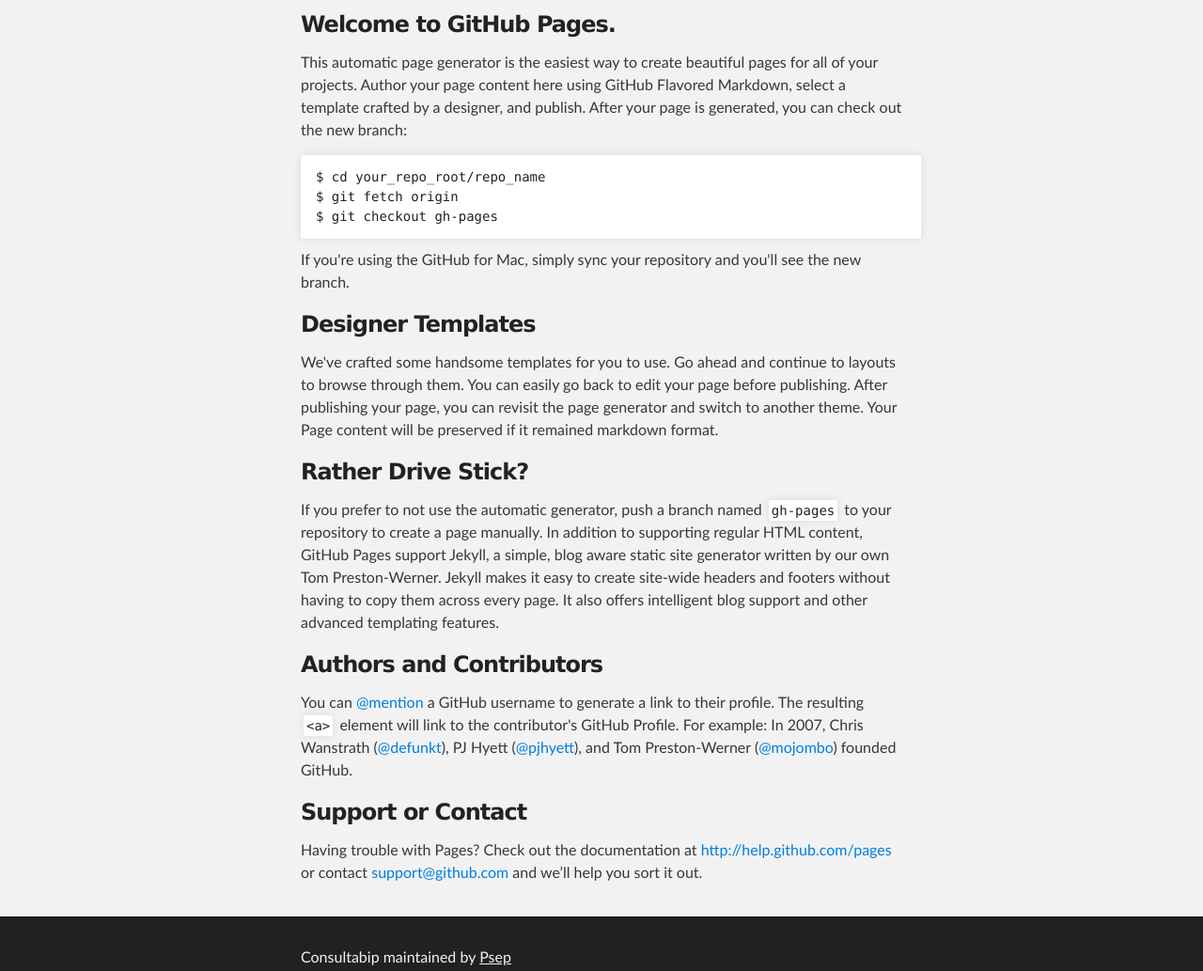
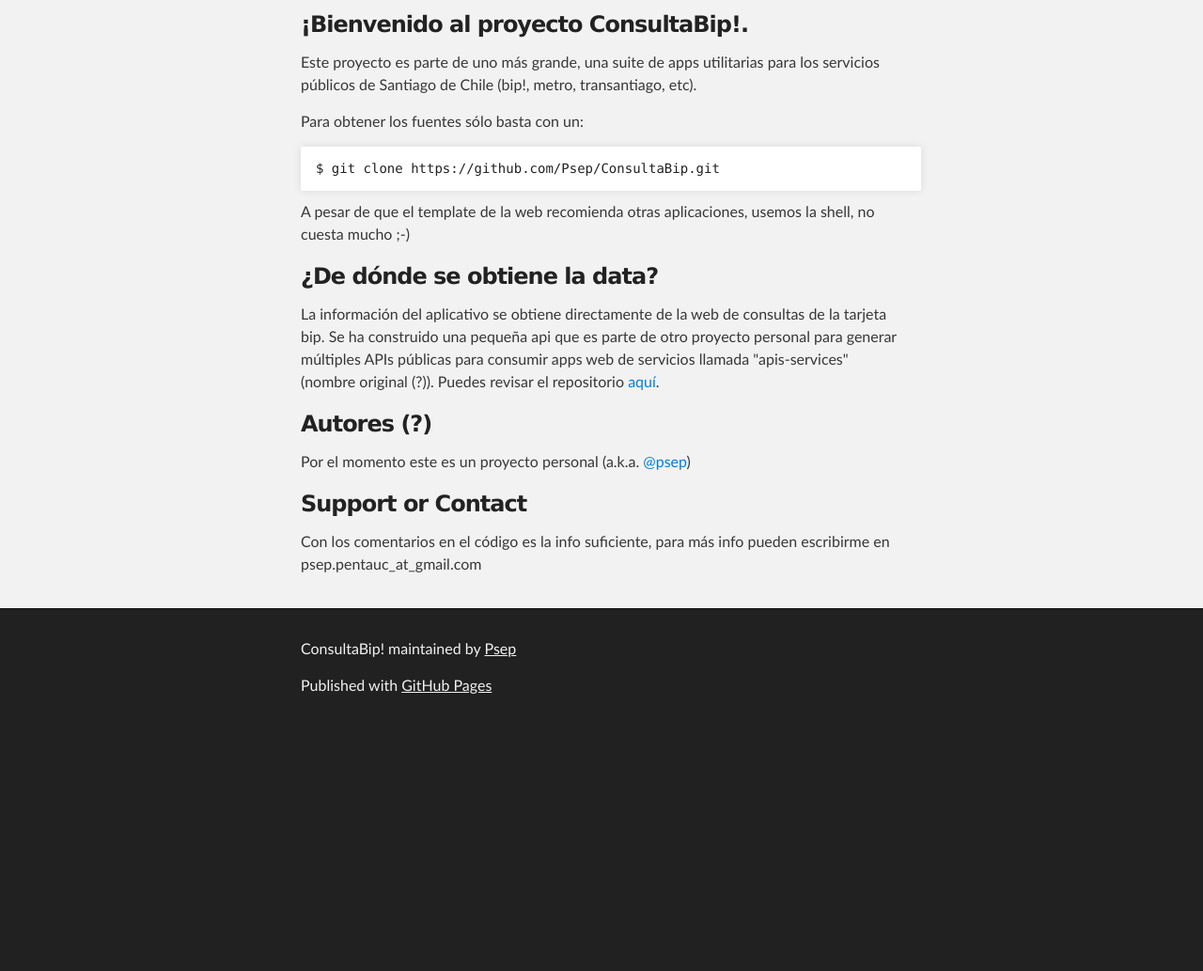
Before and after one commit to Psep/ConsultaBip, a plain HTML site: page index.html in a window 1280 px wide. Shown: the part 324-1357 px from the top of the page at 94% size. After the commit the page ends 1100 px from the top, so only its background shows below. Drawn offline with Linux system fonts and the light colour scheme.

```diff
--- a/index.html
+++ b/index.html
@@ -4,11 +4,11 @@
   <head>
     <meta charset='utf-8' />
     <meta http-equiv="X-UA-Compatible" content="chrome=1" />
-    <meta name="description" content="Consultabip : Firefox OS App para consultar el Saldo de la tarjeta Bip!, medio de pago del transporte público de la ciudad de Santiago de Chile." />
+    <meta name="description" content="ConsultaBip! : Firefox OS App para consultar el Saldo de la tarjeta Bip!, medio de pago del transporte público de la ciudad de Santiago de Chile." />
 
     <link rel="stylesheet" type="text/css" media="screen" href="stylesheets/stylesheet.css">
 
-    <title>Consultabip</title>
+    <title>ConsultaBip!</title>
   </head>
 
   <body>
@@ -18,7 +18,7 @@
         <header class="inner">
           <a id="forkme_banner" href="https://github.com/Psep/ConsultaBip">View on GitHub</a>
 
-          <h1 id="project_title">Consultabip</h1>
+          <h1 id="project_title">ConsultaBip!</h1>
           <h2 id="project_tagline">Firefox OS App para consultar el Saldo de la tarjeta Bip!, medio de pago del transporte público de la ciudad de Santiago de Chile.</h2>
 
             <section id="downloads">
@@ -32,43 +32,42 @@
     <div id="main_content_wrap" class="outer">
       <section id="main_content" class="inner">
         <h3>
-<a name="welcome-to-github-pages" class="anchor" href="#welcome-to-github-pages"><span class="octicon octicon-link"></span></a>Welcome to GitHub Pages.</h3>
+<a name="bienvenido-al-proyecto-consultabip" class="anchor" href="#bienvenido-al-proyecto-consultabip"><span class="octicon octicon-link"></span></a>¡Bienvenido al proyecto ConsultaBip!.</h3>
 
-<p>This automatic page generator is the easiest way to create beautiful pages for all of your projects. Author your page content here using GitHub Flavored Markdown, select a template crafted by a designer, and publish. After your page is generated, you can check out the new branch:</p>
+<p>Este proyecto es parte de uno más grande, una suite de apps utilitarias para los servicios públicos
+de Santiago de Chile (bip!, metro, transantiago, etc).</p>
 
-<pre><code>$ cd your_repo_root/repo_name
-$ git fetch origin
-$ git checkout gh-pages
+<p>Para obtener los fuentes sólo basta con un:</p>
+
+<pre><code>$ git clone https://github.com/Psep/ConsultaBip.git
 </code></pre>
 
-<p>If you're using the GitHub for Mac, simply sync your repository and you'll see the new branch.</p>
+<p>A pesar de que el template de la web recomienda otras aplicaciones, usemos la shell, no cuesta mucho ;-)</p>
 
 <h3>
-<a name="designer-templates" class="anchor" href="#designer-templates"><span class="octicon octicon-link"></span></a>Designer Templates</h3>
+<a name="de-d%C3%B3nde-se-obtiene-la-data" class="anchor" href="#de-d%C3%B3nde-se-obtiene-la-data"><span class="octicon octicon-link"></span></a>¿De dónde se obtiene la data?</h3>
 
-<p>We've crafted some handsome templates for you to use. Go ahead and continue to layouts to browse through them. You can easily go back to edit your page before publishing. After publishing your page, you can revisit the page generator and switch to another theme. Your Page content will be preserved if it remained markdown format.</p>
+<p>La información del aplicativo se obtiene directamente de la web de consultas de la tarjeta bip.
+Se ha construido una pequeña api que es parte de otro proyecto personal para generar múltiples
+APIs públicas para consumir apps web de servicios llamada "apis-services" (nombre original (?)).
+Puedes revisar el repositorio <a href="https://github.com/Psep">aquí</a>.</p>
 
 <h3>
-<a name="rather-drive-stick" class="anchor" href="#rather-drive-stick"><span class="octicon octicon-link"></span></a>Rather Drive Stick?</h3>
+<a name="autores-" class="anchor" href="#autores-"><span class="octicon octicon-link"></span></a>Autores (?)</h3>
 
-<p>If you prefer to not use the automatic generator, push a branch named <code>gh-pages</code> to your repository to create a page manually. In addition to supporting regular HTML content, GitHub Pages support Jekyll, a simple, blog aware static site generator written by our own Tom Preston-Werner. Jekyll makes it easy to create site-wide headers and footers without having to copy them across every page. It also offers intelligent blog support and other advanced templating features.</p>
-
-<h3>
-<a name="authors-and-contributors" class="anchor" href="#authors-and-contributors"><span class="octicon octicon-link"></span></a>Authors and Contributors</h3>
-
-<p>You can <a href="https://github.com/blog/821" class="user-mention">@mention</a> a GitHub username to generate a link to their profile. The resulting <code>&lt;a&gt;</code> element will link to the contributor's GitHub Profile. For example: In 2007, Chris Wanstrath (<a href="https://github.com/defunkt" class="user-mention">@defunkt</a>), PJ Hyett (<a href="https://github.com/pjhyett" class="user-mention">@pjhyett</a>), and Tom Preston-Werner (<a href="https://github.com/mojombo" class="user-mention">@mojombo</a>) founded GitHub.</p>
+<p>Por el momento este es un proyecto personal (a.k.a. <a href="https://github.com/psep" class="user-mention">@psep</a>)</p>
 
 <h3>
 <a name="support-or-contact" class="anchor" href="#support-or-contact"><span class="octicon octicon-link"></span></a>Support or Contact</h3>
 
-<p>Having trouble with Pages? Check out the documentation at <a href="http://help.github.com/pages">http://help.github.com/pages</a> or contact <a href="mailto:support@github.com">support@github.com</a> and we’ll help you sort it out.</p>
+<p>Con los comentarios en el código es la info suficiente, para más info pueden escribirme en psep.pentauc_at_gmail.com</p>
       </section>
     </div>
 
     <!-- FOOTER  -->
     <div id="footer_wrap" class="outer">
       <footer class="inner">
-        <p class="copyright">Consultabip maintained by <a href="https://github.com/Psep">Psep</a></p>
+        <p class="copyright">ConsultaBip! maintained by <a href="https://github.com/Psep">Psep</a></p>
         <p>Published with <a href="http://pages.github.com">GitHub Pages</a></p>
       </footer>
     </div>
```
Also changed, not shown: params.json (+1 -1 lines).
